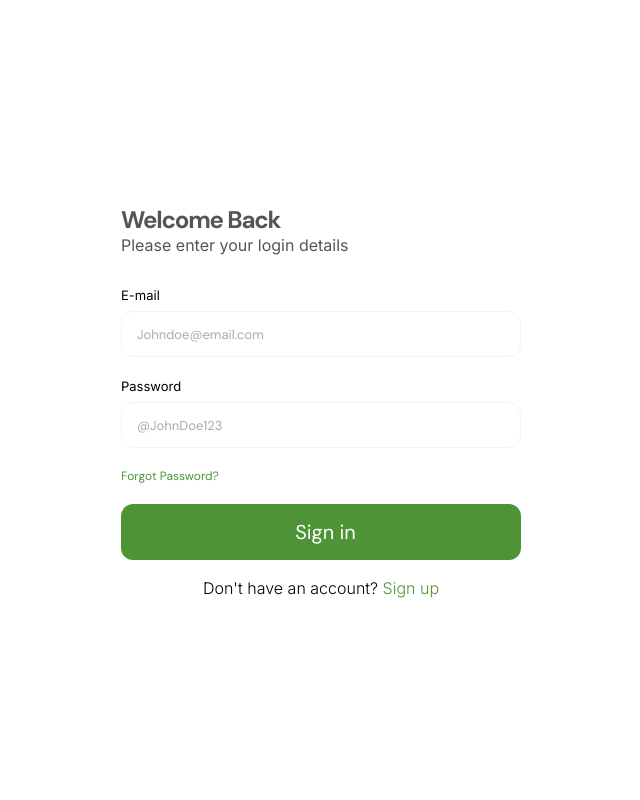
After one commit to plainsight16/records-rex, a PHP site: page /app/login/index.php in a window 1280 px wide. The commit adds this page. Shown: the whole page, without its empty margins (319-959 px from the left). Run offline with PHP 8.4, Linux system fonts and the light colour scheme.

Commit message:
frontend initial

```diff
--- /dev/null
+++ b/app/base/app.css
@@ -0,0 +1,189 @@
+/* http://meyerweb.com/eric/tools/css/reset/
+   v2.0 | 20110126
+   License: none (public domain)
+*/
+
+@import url('https://fonts.googleapis.com/css2?family=DM+Sans:ital,opsz,wght@0,9..40,100..1000;1,9..40,100..1000&family=Inter:wght@100..900&display=swap');
+
+
+html, body, div, span, applet, object, iframe,
+h1, h2, h3, h4, h5, h6, p, blockquote, pre,
+a, abbr, acronym, address, big, cite, code,
+del, dfn, em, img, ins, kbd, q, s, samp,
+small, strike, strong, sub, sup, tt, var,
+b, u, i, center,
+dl, dt, dd, ol, ul, li,
+fieldset, form, label, legend,
+table, caption, tbody, tfoot, thead, tr, th, td,
+article, aside, canvas, details, embed,
+figure, figcaption, footer, header, hgroup,
+menu, nav, output, ruby, section, summary,
+time, mark, audio, video {
+	margin: 0;
+	padding: 0;
+	border: 0;
+	font-size: 100%;
+	font: inherit;
+	vertical-align: baseline;
+}
+/* HTML5 display-role reset for older browsers */
+article, aside, details, figcaption, figure,
+footer, header, hgroup, menu, nav, section {
+	display: block;
+}
+body {
+	line-height: 1;
+}
+ol, ul {
+	list-style: none;
+}
+blockquote, q {
+	quotes: none;
+}
+blockquote:before, blockquote:after,
+q:before, q:after {
+	content: '';
+	content: none;
+}
+table {
+	border-collapse: collapse;
+	border-spacing: 0;
+}
+
+
+
+:root{
+    --primary: #4E9436;
+    --secondary: #eef1ff;
+    --black: #000000;
+    --text: #555555;
+
+}
+
+
+
+body{
+    background-color: #FFFFFF;
+    font-family: "Inter", sans-serif;
+	/* font-optical-sizing: auto; */
+	font-weight: 300;
+	font-style: normal;
+}
+
+
+.login-section {
+    /* margin: 50px 0px; */
+    display: flex;
+    justify-content: center;
+    align-items: center;
+    width: 100%;
+    height: 100%;
+}
+
+
+.auth-form {
+    /* border: 1px black solid; */
+    width: 400px;
+    height: 100%;
+	display: flex;
+	flex-direction: column;
+	justify-content: center;
+}
+
+
+.form-header {
+    font-family: 'DM Sans';
+    font-style: normal;
+    font-weight: 700;
+    font-size: 24px;
+    line-height: 31px;
+    letter-spacing: -0.05em;
+
+    /* grey/4 */
+    color: var(--text);
+
+
+}
+
+.form-p{
+    font-style: normal;
+    font-weight: 400;
+    font-size: 16px;
+    line-height: 21px;
+    margin-bottom: 30px;
+    color: var(--text);
+}
+
+.input-group{
+    display: flex;
+    flex-direction: column;
+    gap: 7px;
+    margin-bottom: 20px;
+}
+.input-group label{
+    font-style: normal;
+    font-weight: 400;
+    font-size: 13px;
+    line-height: 18px;
+}
+.input-group input{
+    height: 46px;
+    width: 100%;
+    border: none;
+    border-radius: 14px;
+    padding-left: 15px;
+    background: #FFFFFF;
+    border: 1px solid #F4F4F4;
+    border-radius: 12px;
+
+}
+
+input::placeholder{
+    font-family: 'DM Sans';
+    font-style: normal;
+    font-weight: 400;
+    font-size: 13px;
+    line-height: 21px;
+    color: #AAAAAA;
+}
+
+.submit-btn{
+    height: 56px;
+    width: 100%;
+    border: none;
+    border-radius: 14px;
+    padding-left: 15px;
+    background: var(--primary);
+    /* border: 1px solid #F4F4F4; */
+    border-radius: 12px;
+    color: #FFFFFF;
+    font-family: 'DM Sans';
+    font-style: normal;
+    font-weight: 400;
+    font-size: 20px;
+    line-height: 26px;
+    margin: 20px 0;
+    cursor: pointer;
+}
+
+.auth-opts1{
+    font-family: 'DM Sans';
+    font-style: normal;
+    font-weight: 400;
+    font-size: 12px;
+    line-height: 16px;
+    color: var(--primary);
+    float: right;
+    cursor: pointer;
+
+}
+
+.auth-opts2{
+    display: flex;
+    justify-content: center;
+    align-items: center;
+}
+.auth-opts2 span{
+    color: var(--primary);
+    cursor: pointer;
+}
--- /dev/null
+++ b/app/login/index.php
@@ -0,0 +1,31 @@
+<html lang="en">
+<head>
+    <meta charset="UTF-8">
+    <meta name="viewport" content="width=device-width, initial-scale=1.0">
+    <title>Document</title>
+    <link rel="stylesheet" href="../base/app.css">
+</head>
+<body>
+    <section class="login-section">
+        <form action="" method="post" class="auth-form">
+            <p class="form-header">Welcome Back</p>
+            <p class="form-p">Please enter your login details</p>
+            <div class="input-group">
+                <label for="email">E-mail</label>
+                <input type="text" name="email" placeholder="Johndoe@email.com">
+            </div>
+            <div class="input-group">
+                <label for="password">Password</label>
+                <input type="text" name="password" placeholder="@JohnDoe123">
+            </div>
+            <div class="auth-opts1">
+                <p class="forgot-pwd">Forgot Password?</p>
+            </div>
+            <button type="submit" class="submit-btn">Sign in</button>
+            <div class="auth-opts2">
+                <p class="link-form">Don't have an account? <span>Sign up</span></p>
+            </div>
+        </form>
+    </section>
+</body>
+</html>
--- /dev/null
+++ b/app/login/login.css
@@ -0,0 +1 @@
+@import url('../base/app.css');
```
Also changed, not shown: app/homepage/homepage.css (added, +184 -0 lines), app/homepage/index.php (+125 -1 lines), app/register_admin/index.php (+33 -32 lines), 1 other file.
